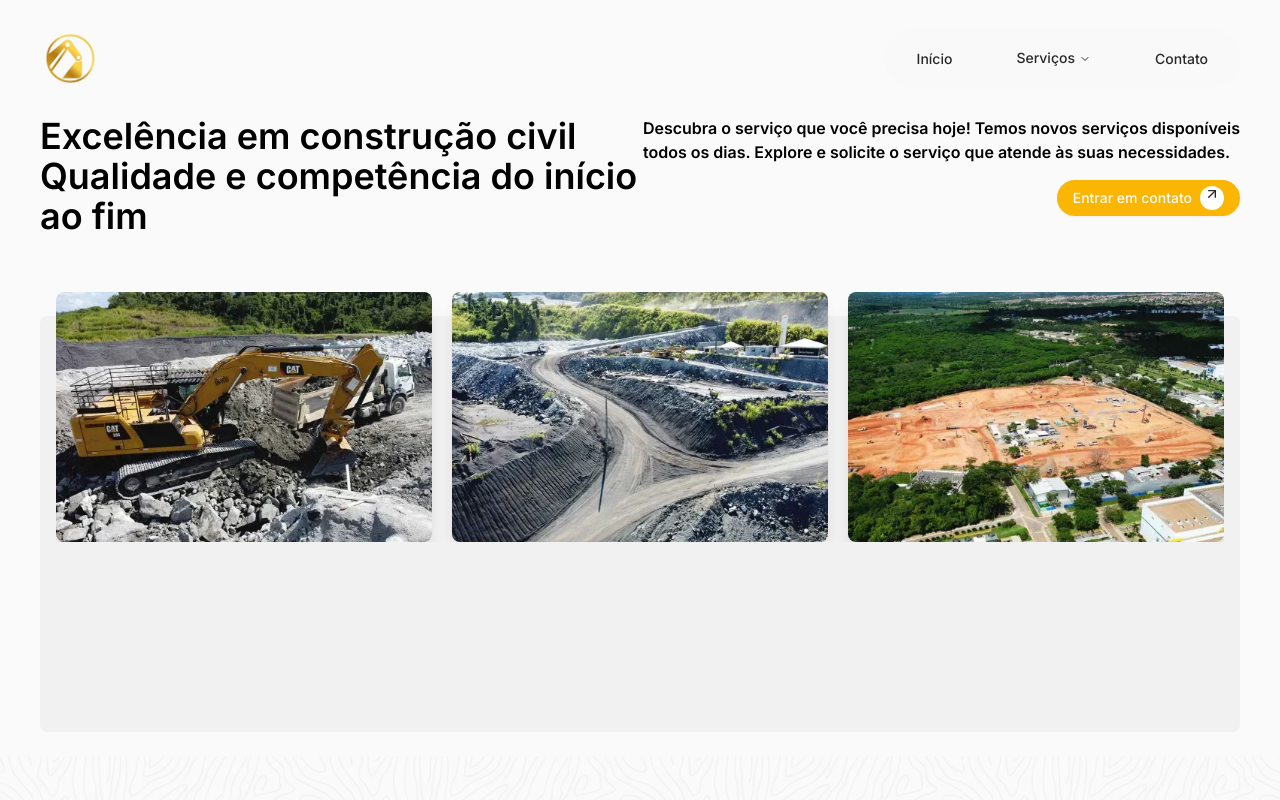
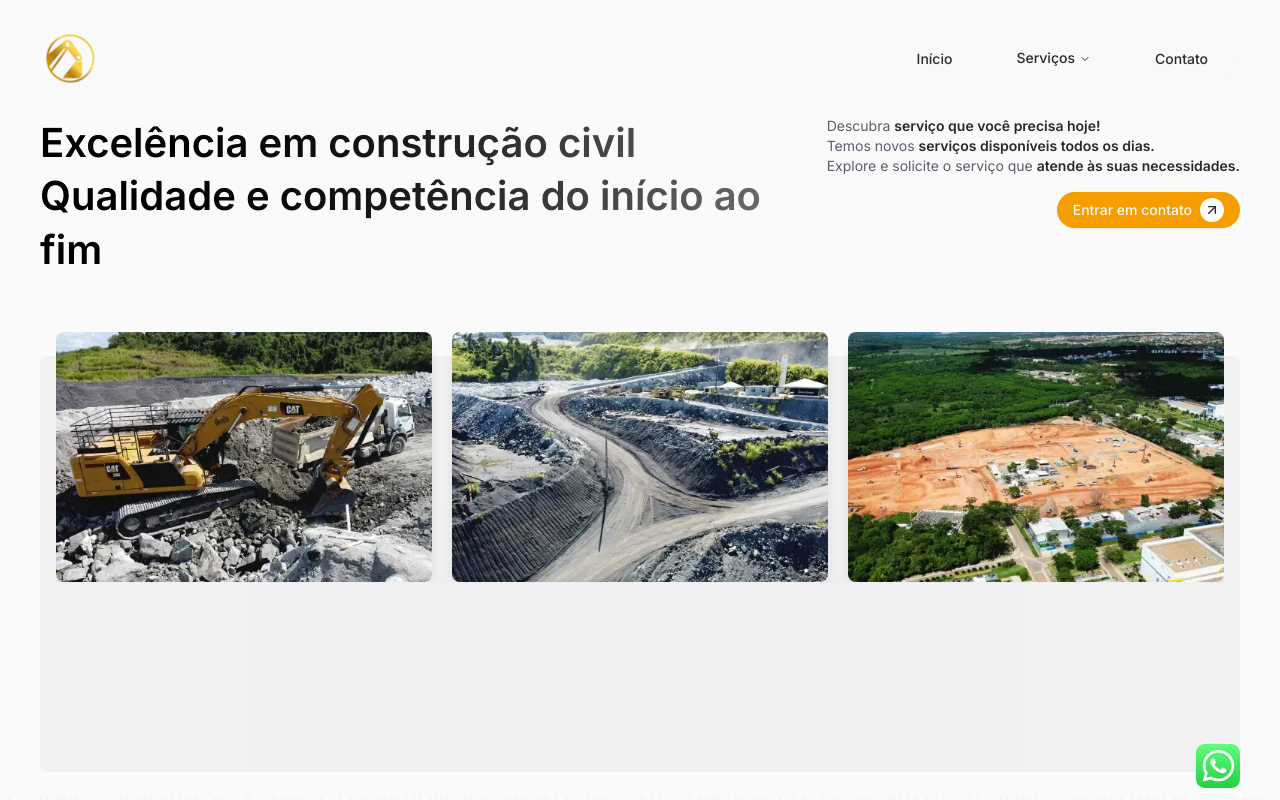
Before and after one commit to drope03/trino-engenharia, a Next.js app: page / in a window 1280 px wide. Shown: the top 800 px of the page. Built offline with nearby package versions, Linux system fonts and the light colour scheme.

Commit message:
whatsapp icon add, nova varinat color, centralizando text

```diff
--- a/src/app/_components/hero-section/root.tsx
+++ b/src/app/_components/hero-section/root.tsx
@@ -1,29 +1,39 @@
 import { Button } from "@/components/ui";
+import { ArrowUpRight } from "lucide-react";
 import { CarouselCases } from "./carousel-cases";
-import { InnerContainer, Title } from "@/components";
-import { ArrowUpRight } from "lucide-react";
+import { InnerContainer, Title, SpanWeightColor } from "@/components";
 
 export function HeroSection() {
   function TextsSection() {
     return (
       <section className="w-full flex flex-col md:flex-row items-center md:items-start justify-between">
         <article className="w-full flex flex-col items-center lg:items-start gap-2">
-          <Title typography="h1" color="primary" font="poppins">
+          <Title typography="h1" color="gradient" font="poppins">
             Excelência em construção civil <br /> Qualidade e competência do
             início ao fim
           </Title>
         </article>
         <div className="w-full md:w-auto flex md:flex-col gap-4 justify-center md:justify-end">
-          <Title typography="h6" className="text-start">
-            Descubra o serviço que você precisa hoje! Temos novos serviços
-            disponíveis todos os dias. Explore e solicite o serviço que atende
-            às suas necessidades.
+          <Title
+            typography="h6"
+            color="secondary"
+            className="w-full text-start font-normal whitespace-nowrap"
+          >
+            Descubra{" "}
+            <SpanWeightColor> serviço que você precisa hoje!</SpanWeightColor>{" "}
+            <br />
+            Temos novos{" "}
+            <SpanWeightColor>
+              serviços disponíveis todos os dias.
+            </SpanWeightColor>{" "}
+            <br />
+            Explore e solicite o serviço que{" "}
+            <SpanWeightColor>atende às suas necessidades.</SpanWeightColor>
           </Title>
-
           <div className="w-full flex items-end justify-end">
             <Button className="rounded-full">
               Entrar em contato
-              <div className="size-6 bg-white rounded-full text-text-primary">
+              <div className="size-6 flex items-center justify-center bg-white rounded-full text-text-primary">
                 <ArrowUpRight className="m-auto" />
               </div>
             </Button>
--- a/src/app/page.tsx
+++ b/src/app/page.tsx
@@ -1,10 +1,14 @@
 import { HeroSection, InfoContact } from "./_components";
+import { InnerContainer, WhatsAppIcon } from "@/components";
 
 export default function Page() {
   return (
-    <main className="w-full h-screen flex flex-col items-center gap-6">
+    <main className="relative w-full h-screen flex flex-col items-center gap-6">
       <HeroSection />
       <InfoContact />
+      <InnerContainer className="fixed bottom-14 z-10">
+        <WhatsAppIcon />
+      </InnerContainer>
     </main>
   );
 }
--- a/src/components/index.ts
+++ b/src/components/index.ts
@@ -1,5 +1,7 @@
 export * from "./title";
 export * from "./app-bar";
 export * from "./paragraph";
+export * from "./whats-app-icon";
 export * from "./inner-container";
 export * from "./navigation-items";
+export * from "./span-weight-color";
--- /dev/null
+++ b/src/components/span-weight-color.tsx
@@ -0,0 +1,36 @@
+import { ComponentProps } from "react";
+import { VariantProps, tv } from "tailwind-variants";
+
+const spanStyles = tv({
+  variants: {
+    color: {
+      primary: "text-text-primary",
+      secondary: "text-text-secondary",
+      third: "text-gray-500",
+    },
+    font: {
+      default: "font-semibold",
+    },
+  },
+  defaultVariants: {
+    color: "primary",
+    font: "default",
+  },
+});
+
+export type SpanWeightColorProps = ComponentProps<"span"> &
+  VariantProps<typeof spanStyles>;
+
+export function SpanWeightColor({
+  children,
+  color,
+  font,
+  className,
+  ...props
+}: SpanWeightColorProps) {
+  return (
+    <span {...props} className={spanStyles({ color, font, className })}>
+      {children}
+    </span>
+  );
+}
--- a/src/components/title.tsx
+++ b/src/components/title.tsx
@@ -5,17 +5,18 @@ const titleStyles = tv({
   base: "font-semibold",
   variants: {
     typography: {
-      h1: "text-xl md:text-2xl xl:text-4xl",
+      h1: "text-xl md:text-2xl xl:text-[40px] 3xl:text-4xl",
       h2: "text-3xl",
       h3: "text-2xl",
       h4: "text-xl",
       h5: "",
-      h6: "text-xs md:text-sm lg:text-base",
+      h6: "text-xs md:text-sm ",
     },
     color: {
       primary: "text-black",
-      secondary: "text-gray-700",
+      secondary: "text-text-third",
       third: "text-gray-500",
+      gradient:"bg-gradient-to-r from-[#000000] via-[#1e1e1e] to-[#1e1e1e98] text-transparent bg-clip-text",
     },
     font: {
       poppins: "font-poppins",
--- a/src/components/ui/button.tsx
+++ b/src/components/ui/button.tsx
@@ -10,7 +10,7 @@ const buttonVariants = cva(
     variants: {
       variant: {
         default:
-          "bg-primary text-primary-foreground shadow-xs hover:bg-primary/90",
+          "bg-primary-dark text-primary-foreground shadow-xs hover:bg-primary/90",
         destructive:
           "bg-destructive text-white shadow-xs hover:bg-destructive/90 focus-visible:ring-destructive/20 dark:focus-visible:ring-destructive/40 dark:bg-destructive/60",
         outline:
--- /dev/null
+++ b/src/components/whats-app-icon.tsx
@@ -0,0 +1,8 @@
+import Image from "next/image";
+import WhatsApp from "@/assets/whatsapp-icon.svg";
+
+export function WhatsAppIcon(){
+  return(
+    <Image src={WhatsApp} alt="Icone do WhatsApp" width={44} height={44} className="absolute right-0"/>
+  )
+}
```
Also changed, not shown: src/assets/whatsapp-icon.svg (added).
